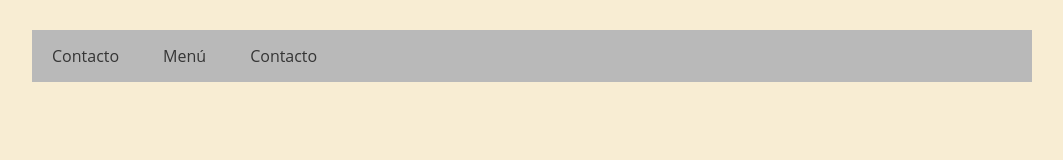
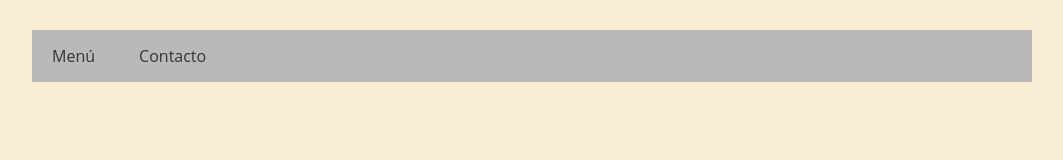
Before and after one commit to DarleneNR/PGY3121-Project, a plain HTML site: page CaosNews/index.html in a window 1280 px wide. Shown: the whole page, without its empty margins (108-1171 px from the left). Drawn offline with Linux system fonts and the light colour scheme.

Commit message:
finalisimooo

```diff
--- a/CaosNews/index.html
+++ b/CaosNews/index.html
@@ -13,7 +13,6 @@
     <header>
         <nav class="navegacion">
             <ul class="menu">
-                <li><a href="#">Contacto</a></li>
                 <li><a href="#">Menú</a>
                     <ul class="submenu">
                         <li><a href="#">Nuestros colaboradores</a></li>
```
